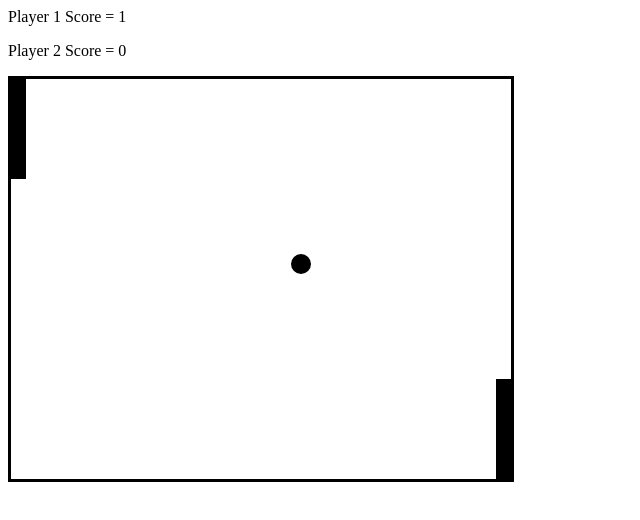
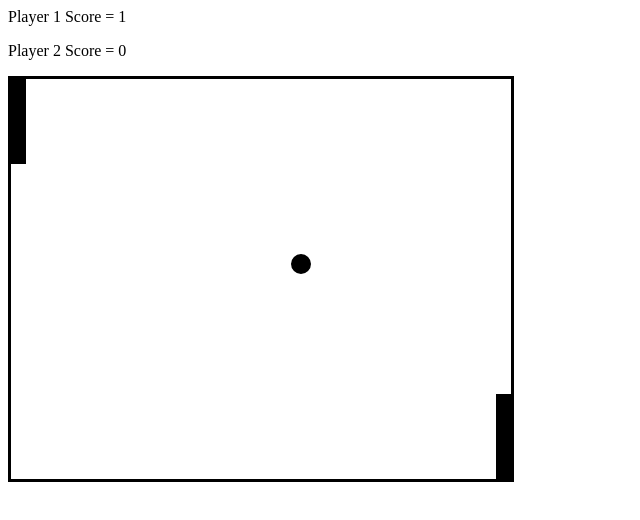
Before and after one commit to Conorbro/js-fun, a plain HTML site: page pong-2-player.html in a window 1280 px wide. Shown: the full height of the page, 0-640 px from the left. Drawn offline with Linux system fonts and the light colour scheme.

Commit message:
Fixed some pong bugs

```diff
--- a/pong-2-player.html
+++ b/pong-2-player.html
@@ -10,7 +10,7 @@
         var ballX = width/2;
         var ballY = height/2;
         var paddleWidth = 15;
-        var paddleHeight = 100;
+        var paddleHeight = 85;
         var paddleX1 = 0;
         var paddleY1 = 0;
         var paddleX2 = width - paddleWidth;
@@ -28,7 +28,7 @@
 
         function init() {
           context = myCanvas.getContext('2d');
-          setInterval(gameLoop, 20); //Draws new frame every 10ms
+          setInterval(gameLoop, 20); //Draws new frame every 20ms
         }
 
         function gameLoop() {
@@ -42,8 +42,8 @@
           document.getElementById("player-2-score-display").innerHTML = "Player 2 Score = " + player2Score;
           context.clearRect(0, 0, width, height);
           context.beginPath();
-          context.rect(paddleX1, paddleY1, 15, 100);
-          context.rect(paddleX2, paddleY2, 15, 100);
+          context.rect(paddleX1, paddleY1, paddleWidth, paddleHeight);
+          context.rect(paddleX2, paddleY2, paddleWidth, paddleHeight);
           context.fillStyle = "#000000";
           context.arc(ballX, ballY, 10, 0, Math.PI*2, true); // Draws circle of r=20 at x,y
           context.closePath();
@@ -79,7 +79,7 @@
                }
           }
           if(p1Down) {
-            if (paddleY1 <= height - 100) {
+            if (paddleY1 <= height - paddleHeight) {
                  paddleY1 += paddle1Dy;
                }
           }
@@ -89,7 +89,7 @@
                }
           }
           if(p2Down) {
-            if (paddleY2 <= height - 100) {
+            if (paddleY2 <= height - paddleHeight) {
                  paddleY2 += paddle2Dy;
                }
           }
```
